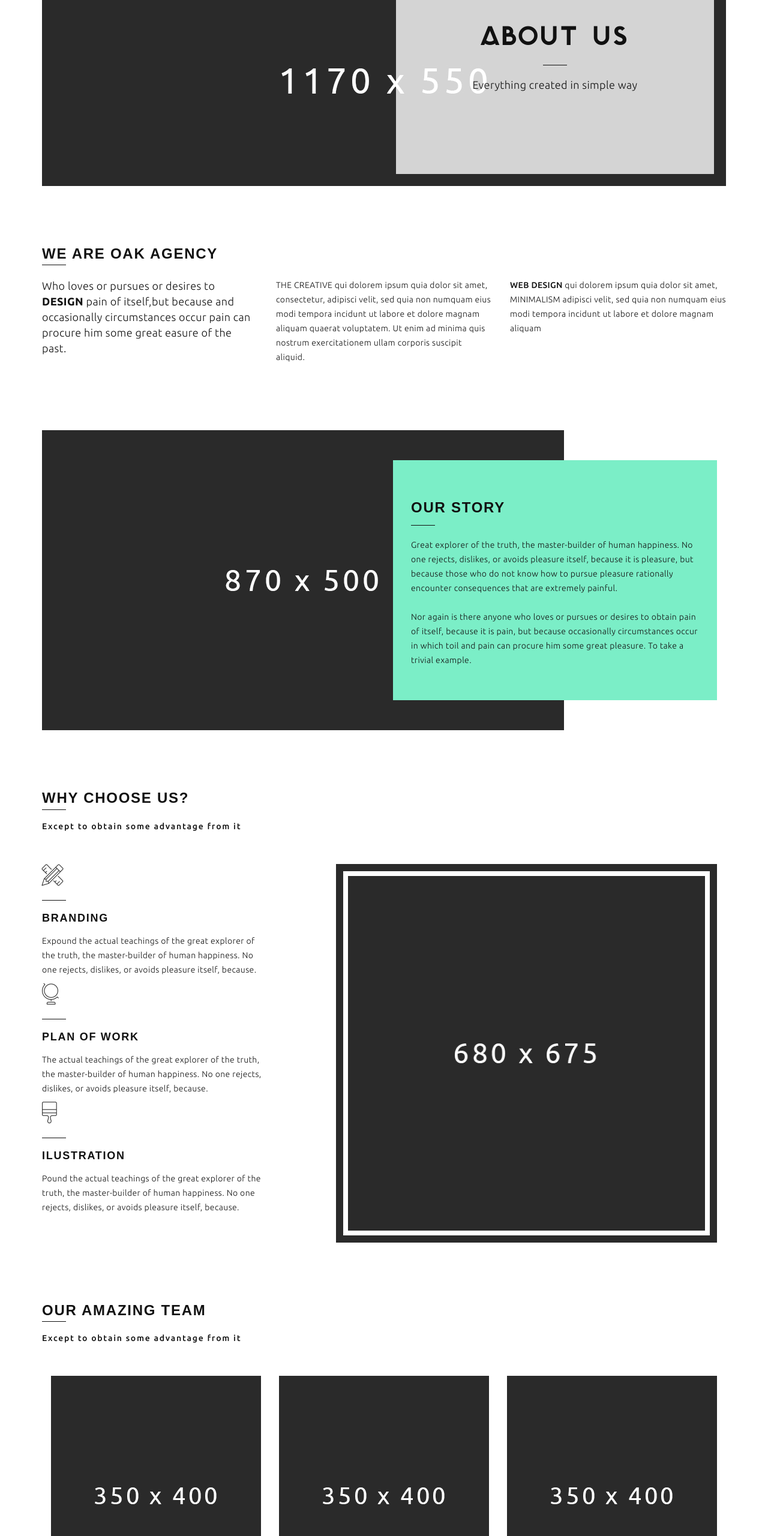
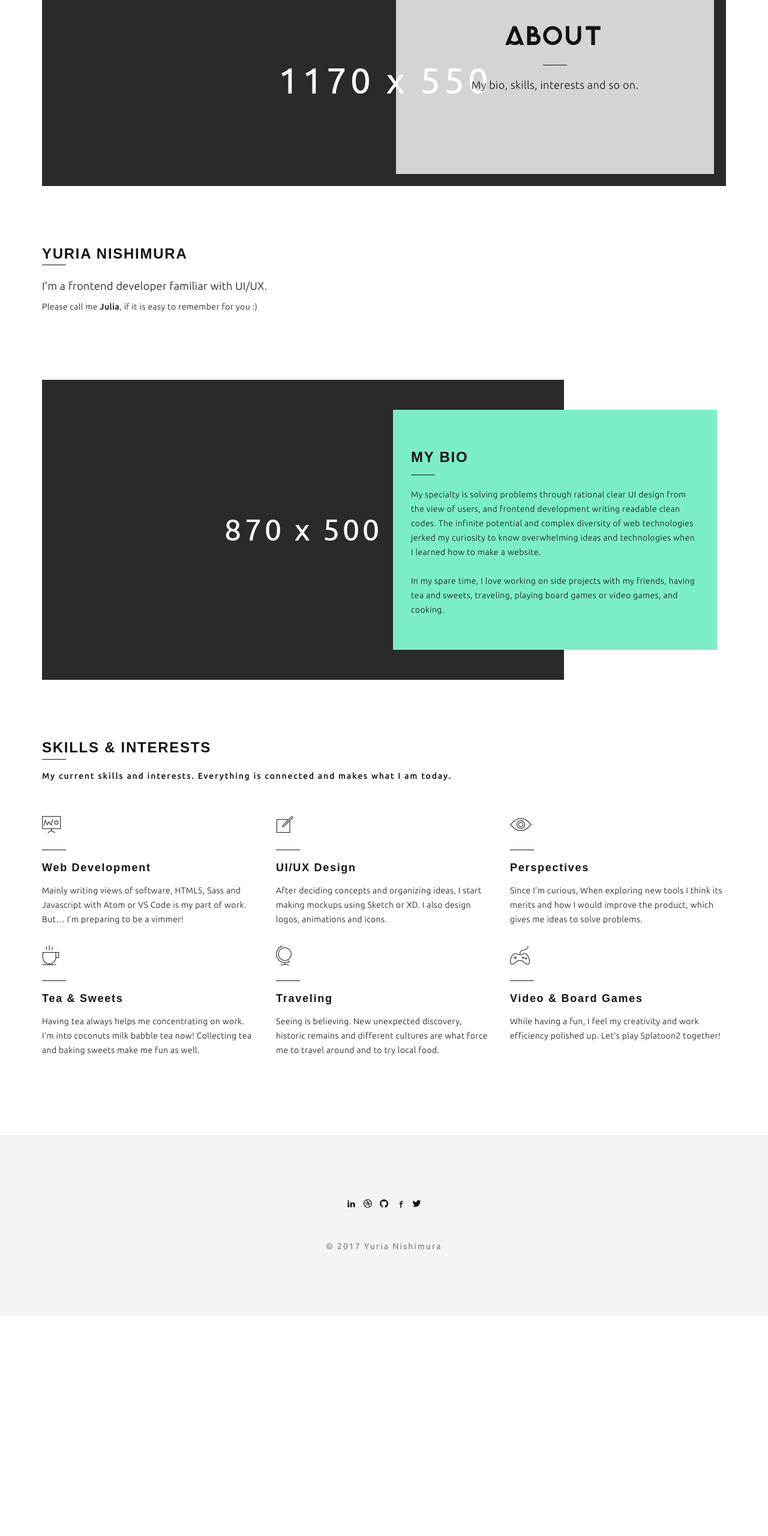
Before and after one commit to yuria-n/portfolio, a plain HTML site: page about.html in a window 1280 px wide. Shown: the part 240-2800 px from the top of the page at 60% size. After the commit the page ends 2432 px from the top, so only its background shows below. Drawn offline with Linux system fonts and the light colour scheme; a web font is replaced by a local one.

Commit message:
:page_with_curl: Add copy

```diff
--- a/about.html
+++ b/about.html
@@ -110,9 +110,9 @@
                 <div class="row">
                     <div class="inner-content">
                         <div class="header-content">
-                            <h1>About Us</h1>
+                            <h1>About</h1>
                             <hr>
-                            <p>Everything created in simple way</p>
+                            <p>My bio, skills, interests and so on.</p>
                         </div>
                     </div>
                 </div>
@@ -122,18 +122,22 @@
 
     <div class="container margin-top">
         <div class="main-title near-content">
-            <h1>WE ARE OAK AGENCY</h1>
+            <h1>YURIA NISHIMURA</h1>
             <hr>
         </div>
         <div class="row">
-            <div class="col-md-4">
-                <p style="font-size: 18px; line-height: 26px;">Who loves or pursues or desires to <b>DESIGN</b> pain of itself,but because and occasionally circumstances occur pain can procure him some great easure of the past.</p>
+            <div class="col-md-12">
+                <p style="font-size: 18px; line-height: 26px;">
+                    I’m a frontend developer familiar with UI/UX.
+                </p>
             </div>
-            <div class="col-md-4">
-                <p>THE CREATIVE qui dolorem ipsum quia dolor sit amet, consectetur, adipisci velit, sed quia non numquam eius modi tempora incidunt ut labore et dolore magnam aliquam quaerat voluptatem. Ut enim ad minima quis nostrum exercitationem ullam corporis suscipit aliquid.</p>
-            </div>
-            <div class="col-md-4">
-                <p><strong>WEB DESIGN</strong> qui dolorem ipsum quia dolor sit amet, MINIMALISM adipisci velit, sed quia non numquam eius modi tempora incidunt ut labore et dolore magnam aliquam</p>
+        </div>
+        <div class="row">
+            <div class="col-md-12">
+                <p>
+                    Please call me <strong>Julia</strong>,
+                    if it is easy to remember for you :)
+                </p>
             </div>
         </div>
     </div>
@@ -142,178 +146,95 @@
         <div class="row">
             <div class="col-md-12">
                 <div class="our-story wow fadeInUp" style="background: url(img/our-story.jpg) no-repeat" data-wow-duration="0.5s" data-wow-delay="0.2s">
-                <div class="col-md-6 col-md-offset-6">
+                    <div class="col-md-6 col-md-offset-6">
                         <div class="our-story-content wow fadeInUp" data-wow-duration="0.5s" data-wow-delay="0.5s">
                             <div class="our-story-content-inner">
-                                <h1>OUR STORY</h1>
+                                <h1>MY BIO</h1>
                                 <hr>
                                 <p>
-                                    Great explorer of the truth, the master-builder of human happiness. No one rejects, dislikes, or avoids pleasure itself, because it is pleasure, but because those who do not know how to pursue pleasure rationally
-                                    encounter consequences that are extremely painful. <br><br>
-                                    Nor again is there anyone who loves or pursues or desires to obtain pain of itself, because it is pain, but because occasionally circumstances occur in which toil and pain can procure him some great pleasure. To take a trivial example.
-                                </p>
+                                    My specialty is solving problems through rational clear UI design from the view of users, and frontend development writing readable clean codes. The infinite potential and complex diversity of web technologies jerked my curiosity to know overwhelming ideas and technologies when I learned how to make a website.
+                                    <br/><br/>
+                                    In my spare time, I love working on side projects with my friends, having tea and sweets, traveling, playing board games or video games, and cooking.                                </p>
                             </div>
                         </div>
-                </div>
+                    </div>
                 </div>
             </div>
         </div>
     </div>
 
+    <!-- Skills Column -->
     <div class="container margin-top">
         <div class="main-title">
-            <h1>WHY CHOOSE US?</h1>
+            <h1>SKILLS & INTERESTS</h1>
             <hr>
-            <h6>Except to obtain some advantage from it</h6>
+            <h6>My current skills and interests. Everything is connected and makes what I am today.</h6>
         </div>
-        <div class="col-md-4">
+        <div class="services-home-page">
             <div class="row">
-                <div class="services-home-page">
-                    <div class="col-md-12 wow fadeInUp" data-wow-duration="0.2s" data-wow-delay="0.2s">
-                        <div class="row">
-                            <div class="services-icon">
-                                <span class="icon-tools"></span>
-                                <hr>
-                            </div>
-                            <h4>BRANDING</h4>
-                            <p>Expound the actual teachings of the great explorer of the truth, the master-builder of human happiness. No one rejects, dislikes, or avoids pleasure itself, because.</p>
-                        </div>
+                <!-- Item 1 -->
+                <div class="col-md-4">
+                    <div class="services-icon">
+                        <span class="pe-7s-display1"></span>
+                        <hr>
                     </div>
-                    <div class="col-md-12 wow fadeInUp" data-wow-duration="0.4s" data-wow-delay="0.4s">
-                        <div class="row">
-                            <div class="services-icon">
-                                <span class="icon-globe"></span>
-                                <hr>
-                            </div>
-                            <h4>PLAN OF WORK</h4>
-                            <p>The actual teachings of the great explorer of the truth, the master-builder of human happiness. No one rejects, dislikes, or avoids pleasure itself, because.</p>
-                        </div>
+                    <h4>Web Development</h4>
+                    <p>Mainly writing views of software, HTML5, Sass and Javascript with Atom or VS Code is my part of work. But… I’m preparing to be a vimmer!</p>
+                    <br/>
+                </div>
+                <!-- Item 2 -->
+                <div class="col-md-4">
+                    <div class="services-icon">
+                        <span class="pe-7s-note"></span>
+                        <hr>
                     </div>
-                    <div class="col-md-12 wow fadeInUp" data-wow-duration="0.6s" data-wow-delay="0.6s">
-                        <div class="row">
-                            <div class="services-icon">
-                                <span class="icon-paintbrush"></span>
-                                <hr>
-                            </div>
-                            <h4>ILUSTRATION</h4>
-                            <p>Pound the actual teachings of the great explorer of the truth, the master-builder of human happiness. No one rejects, dislikes, or avoids pleasure itself, because.</p>
-                        </div>
+                    <h4>UI/UX Design</h4>
+                    <p>After deciding concepts and organizing ideas, I start making mockups using Sketch or XD. I also design logos, animations and icons.</p>
+                    <br/>
+                </div>
+                <!-- Item 3 -->
+                <div class="col-md-4">
+                    <div class="services-icon">
+                        <span class="pe-7s-look"></span>
+                        <hr>
                     </div>
+                    <h4>Perspectives</h4>
+                    <p>Since I’m curious, When exploring new tools I think its merits and how I would improve the product, which gives me ideas to solve problems.</p>
+                    <br/>
                 </div>
             </div>
-        </div>
-        <div class="col-md-7 col-md-offset-1">
-                <div class="our-story-image wow fadeInUp" data-wow-duration="1s" data-wow-delay="1s">
-                    <img src="img/services.jpg" alt="Our Story">
+            <div class="row">
+                <!-- Item 4 -->
+                <div class="col-md-4">
+                    <div class="services-icon">
+                        <span class="pe-7s-coffee"></span>
+                        <hr>
+                    </div>
+                    <h4>Tea & Sweets</h4>
+                    <p>Having tea always helps me concentrating on work. I’m into coconuts milk babble tea now! Collecting tea and baking sweets make me fun as well.</p>
+                    <br/>
                 </div>
-        </div>
-    </div>
-
-    <div class="container margin-top">
-        <div class="main-title">
-            <h1>OUR AMAZING TEAM</h1>
-            <hr>
-            <h6>Except to obtain some advantage from it</h6>
-        </div>
-        <div class="owl-carousel team">
-            <div>
-                <div class="img member">
-                    <img src="img/team/member_1.jpg" alt="Team Member">
-                    <div class="overlay-thumb">
-                        <div class="overlay-member-content">
-                            <div class="overlay-member-content-inner">
-                                <span class="position">WEB DEVELOPER</span>
-                                <hr>
-                                <ul class="member-social-media">
-                                    <li><a href="http://facebook.com/EliteFingers" target="_blank">Facebook</a></li>
-                                    <li><a href="http://twitter.com/EliteFingers" target="_blank">Twitter</a></li>
-                                    <li><a href="#" target="_blank">Dribbble</a></li>
-                                </ul>
-                            </div>
-                        </div>
-                        <span class="btnBefore"></span>
-                        <span class="btnAfter"></span>
+                <!-- Item 5 -->
+                <div class="col-md-4">
+                    <div class="services-icon">
+                        <span class="pe-7s-world"></span>
+                        <hr>
                     </div>
+                    <h4>Traveling</h4>
+                    <p>Seeing is believing. New unexpected discovery, historic remains and different cultures are what force me to travel around and to try local food.</p>
+                    <br/>
                 </div>
-                <span class="member-name">JOHN DOE</span>
+                <!-- Item 6 -->
+                <div class="col-md-4">
+                    <div class="services-icon">
+                        <span class="pe-7s-joy"></span>
+                        <hr>
+                    </div>
+                    <h4>Video & Board Games</h4>
+                    <p>While having a fun, I feel my creativity and work efficiency polished up. Let’s play Splatoon2 together!</p>
+                    <br/>
+                </div>
             </div>
-
-            <div>
-                <div class="img member">
-                    <img src="img/team/member_2.jpg" alt="Team Member">
-                    <div class="overlay-thumb">
-                        <div class="overlay-member-content">
-                            <div class="overlay-member-content-inner">
-                                <span class="position">WEB DEVELOPER</span>
-                                <hr>
-                                <ul class="member-social-media">
-                                    <li><a href="http://facebook.com/EliteFingers" target="_blank">Facebook</a></li>
-                                    <li><a href="http://twitter.com/EliteFingers" target="_blank">Twitter</a></li>
-                                    <li><a href="#" target="_blank">Dribbble</a></li>
-                                </ul>
-                            </div>
-                        </div>
-                        <span class="btnBefore"></span>
-                        <span class="btnAfter"></span>
-                    </div>
-                </div>
-                <span class="member-name">JOHN DOE</span>
-            </div>
-
-            <div>
-                <div class="img member">
-                    <img src="img/team/member_3.jpg" alt="Team Member">
-                    <div class="overlay-thumb">
-                        <div class="overlay-member-content">
-                            <div class="overlay-member-content-inner">
-                                <span class="position">WEB DEVELOPER</span>
-                                <hr>
-                                <ul class="member-social-media">
-                                    <li><a href="http://facebook.com/EliteFingers" target="_blank">Facebook</a></li>
-                                    <li><a href="http://twitter.com/EliteFingers" target="_blank">Twitter</a></li>
-                                    <li><a href="#" target="_blank">Dribbble</a></li>
-                                </ul>
-                            </div>
-                        </div>
-                        <span class="btnBefore"></span>
-                        <span class="btnAfter"></span>
-                    </div>
-                </div>
-                <span class="member-name">JOHN DOE</span>
-            </div>
-
-            <div>
-                <div class="img member">
-                    <img src="img/team/member_1.jpg" alt="Team Member">
-                    <div class="overlay-thumb">
-                        <div class="overlay-member-content">
-                            <div class="overlay-member-content-inner">
-                                <span class="position">WEB DEVELOPER</span>
-                                <hr>
-                                <ul class="member-social-media">
-                                    <li><a href="http://facebook.com/EliteFingers" target="_blank">Facebook</a></li>
-                                    <li><a href="http://twitter.com/EliteFingers" target="_blank">Twitter</a></li>
-                                    <li><a href="#" target="_blank">Dribbble</a></li>
-                                </ul>
-                            </div>
-                        </div>
-                        <span class="btnBefore"></span>
-                        <span class="btnAfter"></span>
-                    </div>
-                </div>
-                <span class="member-name">JOHN DOE</span>
-            </div>
-        </div>
-    </div>
-
-    <div class="container margin-top">
-        <div class="clients-wrapper">
-            <ul class="client-thumb">
-                <li><a href="#"><img src="img/clients/client_1.jpg" alt="Client 1"></a></li>
-                <li><a href="#"><img src="img/clients/client_2.jpg" alt="Client 1"></a></li>
-                <li><a href="#"><img src="img/clients/client_3.jpg" alt="Client 1"></a></li>
-                <li><a href="#"><img src="img/clients/client_4.jpg" alt="Client 1"></a></li>
-            </ul>
         </div>
     </div>
 
```
